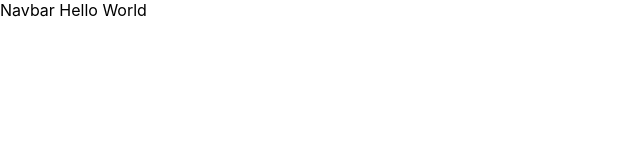
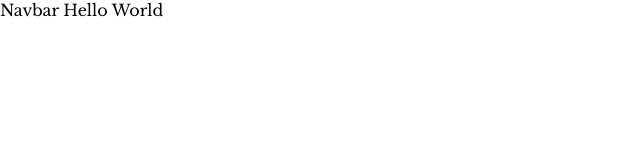
Before and after one commit to JinxyPyrope/react-restaurant-website, a React (Create React App) app in the folder restaurant-project/: page / in a window 1280 px wide. Shown: the top 160 px of the page, without its empty margins (0-640 px from the left). Built offline with nearby package versions, Linux system fonts and the light colour scheme.

Commit message:
Finding assets got fonts need colors too

```diff
--- a/restaurant-project/src/components/navbar/Navbar.js
+++ b/restaurant-project/src/components/navbar/Navbar.js
@@ -1,4 +1,5 @@
 import React from "react"
+import "./navbar.css"
 
 function Navbar() {
   return <div>Navbar Hello World</div>
--- a/restaurant-project/src/components/navbar/navbar.css
+++ b/restaurant-project/src/components/navbar/navbar.css
@@ -0,0 +1,3 @@
+div {
+  font-family: var(--font-family);
+}
--- a/restaurant-project/src/index.css
+++ b/restaurant-project/src/index.css
@@ -1,13 +1,8 @@
-body {
-  margin: 0;
-  font-family: -apple-system, BlinkMacSystemFont, 'Segoe UI', 'Roboto', 'Oxygen',
-    'Ubuntu', 'Cantarell', 'Fira Sans', 'Droid Sans', 'Helvetica Neue',
-    sans-serif;
-  -webkit-font-smoothing: antialiased;
-  -moz-osx-font-smoothing: grayscale;
+/*Adding FOnt Assets */
+@import url("https://fonts.googleapis.com/css2?family=Libre+Baskerville:ital,wght@0,400;0,700;1,400&display=swap");
+
+:root {
+  --font-family: "Libre Baskerville", serif;
+
+  --color-bg: ;
 }
-
-code {
-  font-family: source-code-pro, Menlo, Monaco, Consolas, 'Courier New',
-    monospace;
-}
```
Also changed, not shown: 1 other file (tests, documents, lock files or other folders).
